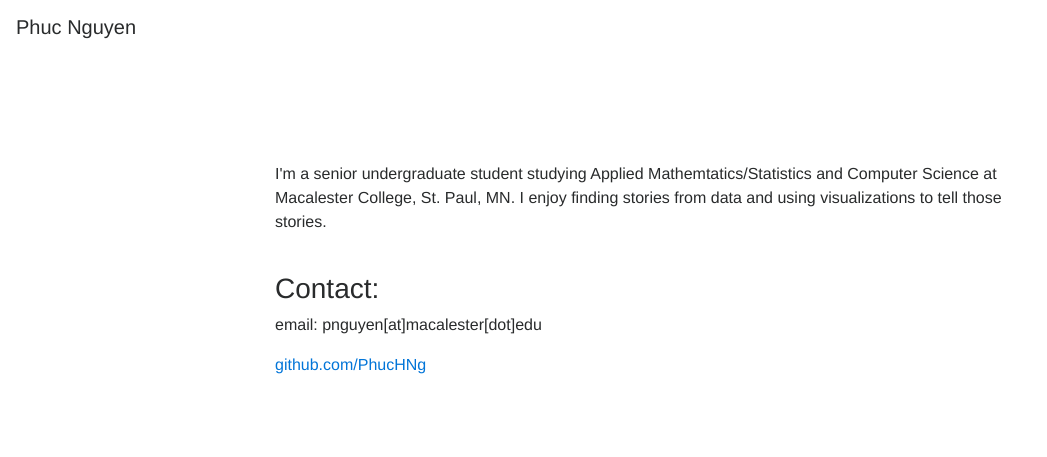
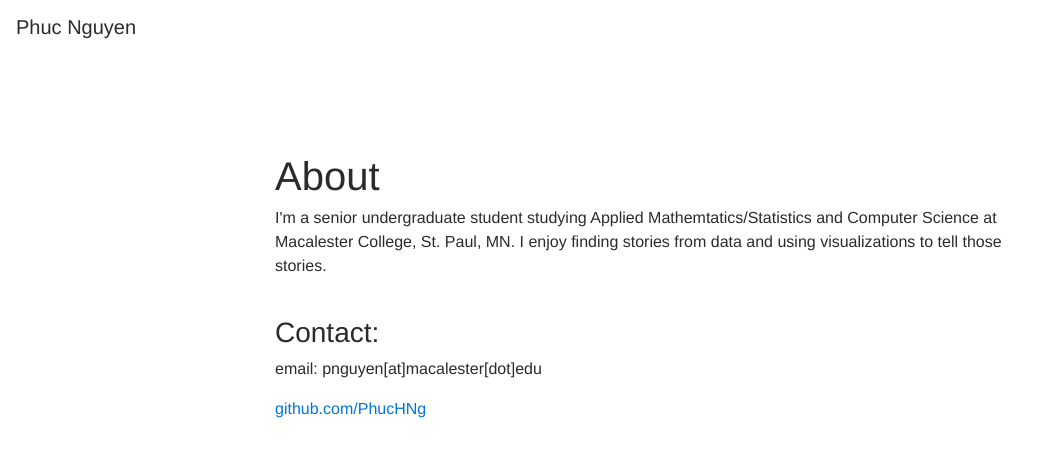
Before and after one commit to phuchonguyen/PhucHNg.github.io, a Jekyll site: the page built from about.html, in a window 1280 px wide. Shown: the top 457 px of the page, without its empty margins (0-1047 px from the left). Built offline with Jekyll 4.4.1, drawn with Linux system fonts in a browser that asks for light colours; nearby versions of some CDN libraries.

Commit message:
Update about.html

```diff
--- a/about.html
+++ b/about.html
@@ -2,7 +2,7 @@
 layout: default
 title: "About"
 ---
-<h1>{{this.title}}</h1>
+<h1>{{page.title}}</h1>
 
 <p>I'm a senior undergraduate student studying Applied Mathemtatics/Statistics and Computer Science at Macalester College, St. Paul, MN.
   I enjoy finding stories from data and using visualizations to tell those stories.</p>
```
